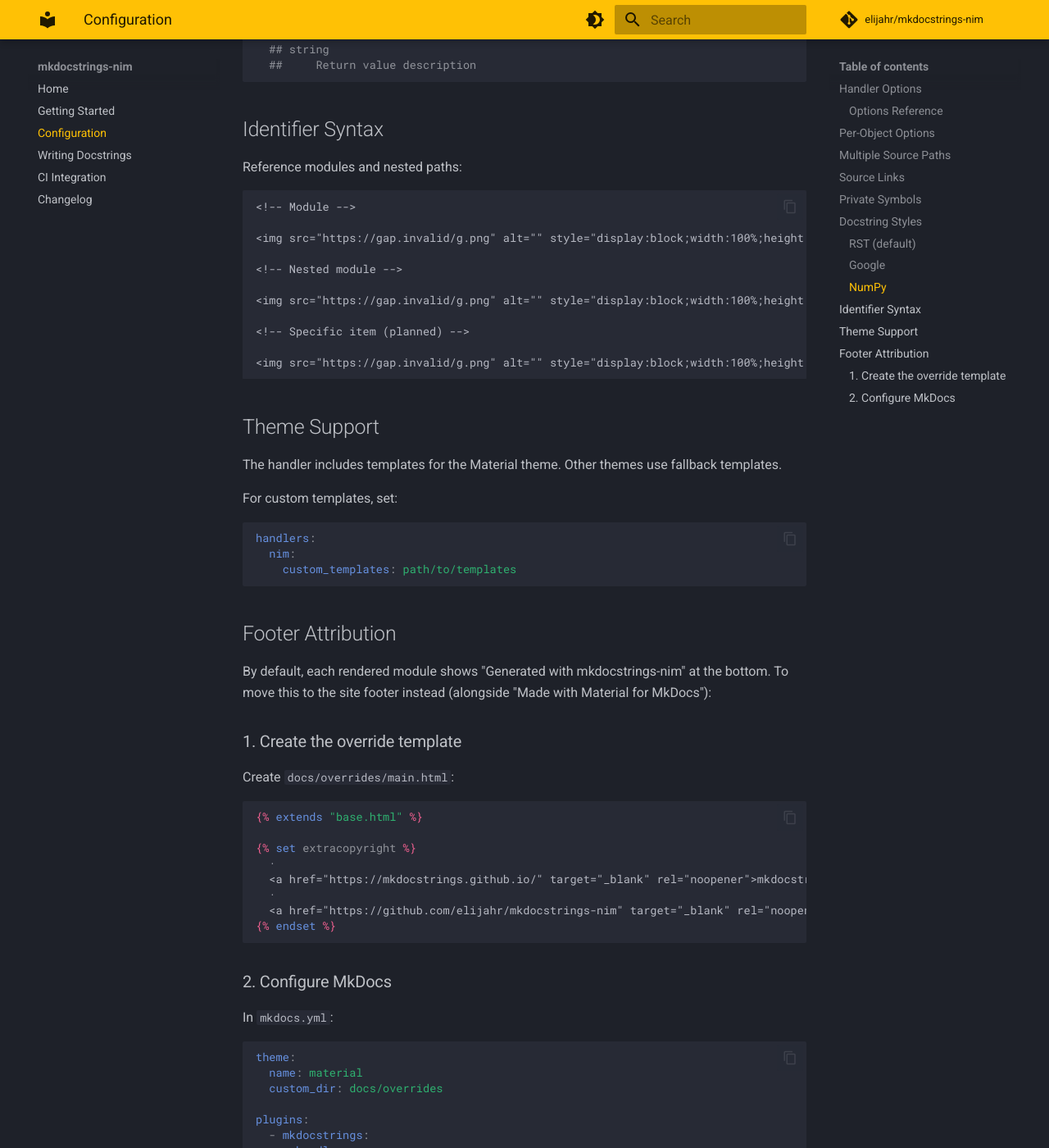
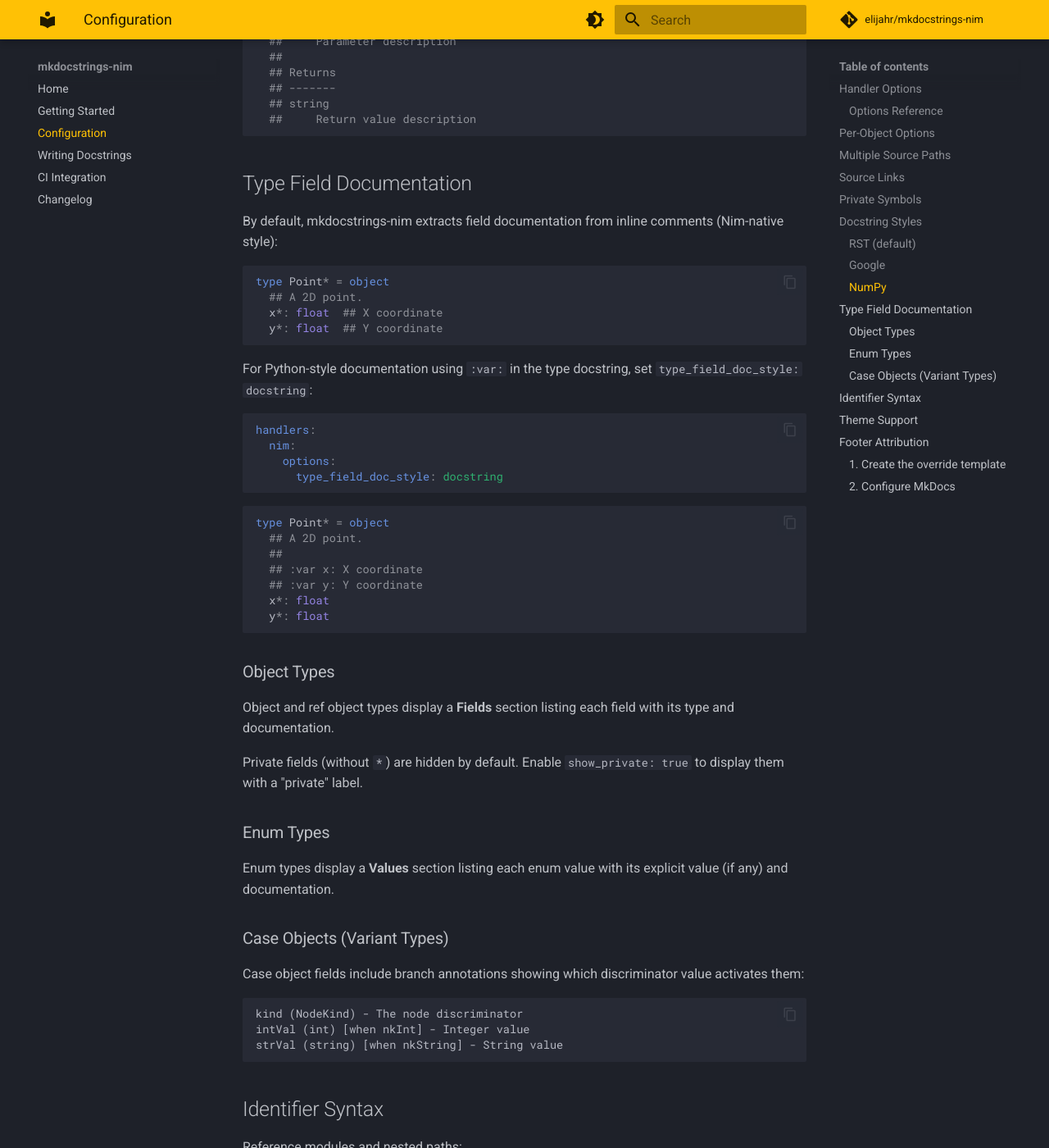
Before and after one commit to elijahr/mkdocstrings-nim, an MkDocs documentation site: the page built from docs/configuration.md, in a window 1280 px wide and 1400 px high, scrolled down 3313 px. Shown: the whole window at 82% size. Built offline with MkDocs 1.6.1 and Material for MkDocs 9.7.7, drawn with Linux system fonts in a browser that asks for light colours; comment, search, counter and statistics services are not loaded; the version menu is left out; some of the changed text lies outside the part shown.

Commit message:
docs: add type field documentation configuration guide

````diff
--- a/docs/configuration.md
+++ b/docs/configuration.md
@@ -36,6 +36,7 @@
 | `heading_level` | int | `2` | Starting HTML heading level |
 | `source_url` | string | `null` | Base URL for source links (e.g., `https://github.com/owner/repo`) |
 | `source_ref` | string | auto-detected | Git branch or tag for source links (auto-detected from git if not set) |
+| `type_field_doc_style` | string | `"inline"` | Source for type field docs: `inline` (Nim-native `## doc` after field) or `docstring` (`:var:` in type docstring) |
 
 ## Per-Object Options
 
@@ -147,6 +148,56 @@
   ##     Return value description
 ```
 
+## Type Field Documentation
+
+By default, mkdocstrings-nim extracts field documentation from inline comments (Nim-native style):
+
+```nim
+type Point* = object
+  ## A 2D point.
+  x*: float  ## X coordinate
+  y*: float  ## Y coordinate
+```
+
+For Python-style documentation using `:var:` in the type docstring, set `type_field_doc_style: docstring`:
+
+```yaml
+handlers:
+  nim:
+    options:
+      type_field_doc_style: docstring
+```
+
+```nim
+type Point* = object
+  ## A 2D point.
+  ##
+  ## :var x: X coordinate
+  ## :var y: Y coordinate
+  x*: float
+  y*: float
+```
+
+### Object Types
+
+Object and ref object types display a **Fields** section listing each field with its type and documentation.
+
+Private fields (without `*`) are hidden by default. Enable `show_private: true` to display them with a "private" label.
+
+### Enum Types
+
+Enum types display a **Values** section listing each enum value with its explicit value (if any) and documentation.
+
+### Case Objects (Variant Types)
+
+Case object fields include branch annotations showing which discriminator value activates them:
+
+```
+kind (NodeKind) - The node discriminator
+intVal (int) [when nkInt] - Integer value
+strVal (string) [when nkString] - String value
+```
+
 ## Identifier Syntax
 
 Reference modules and nested paths:
````
